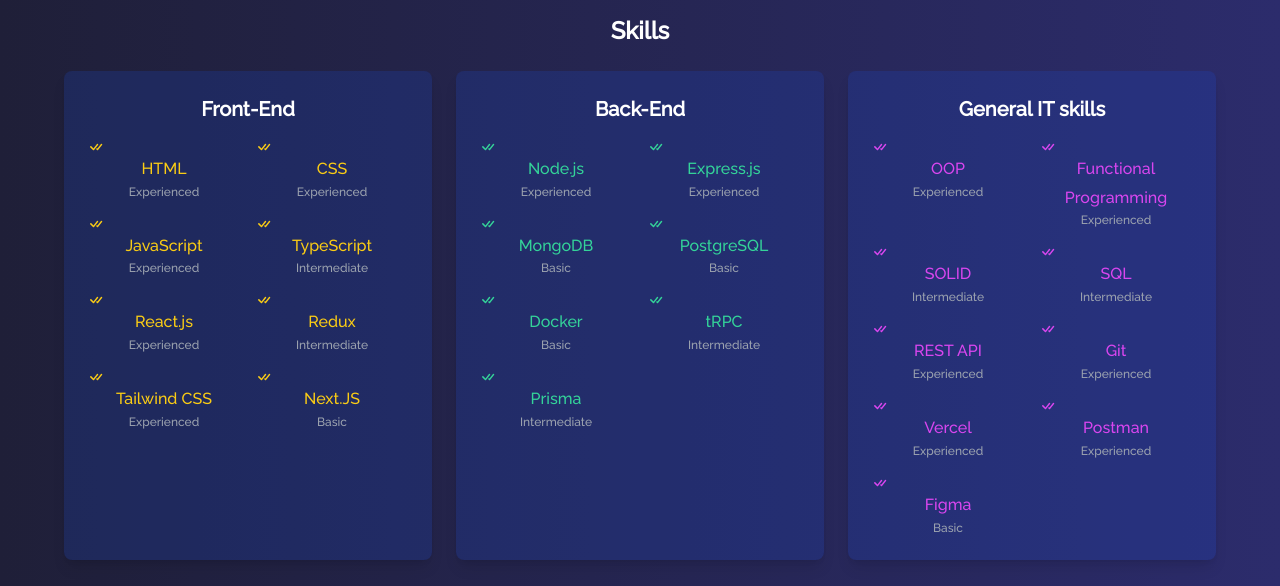
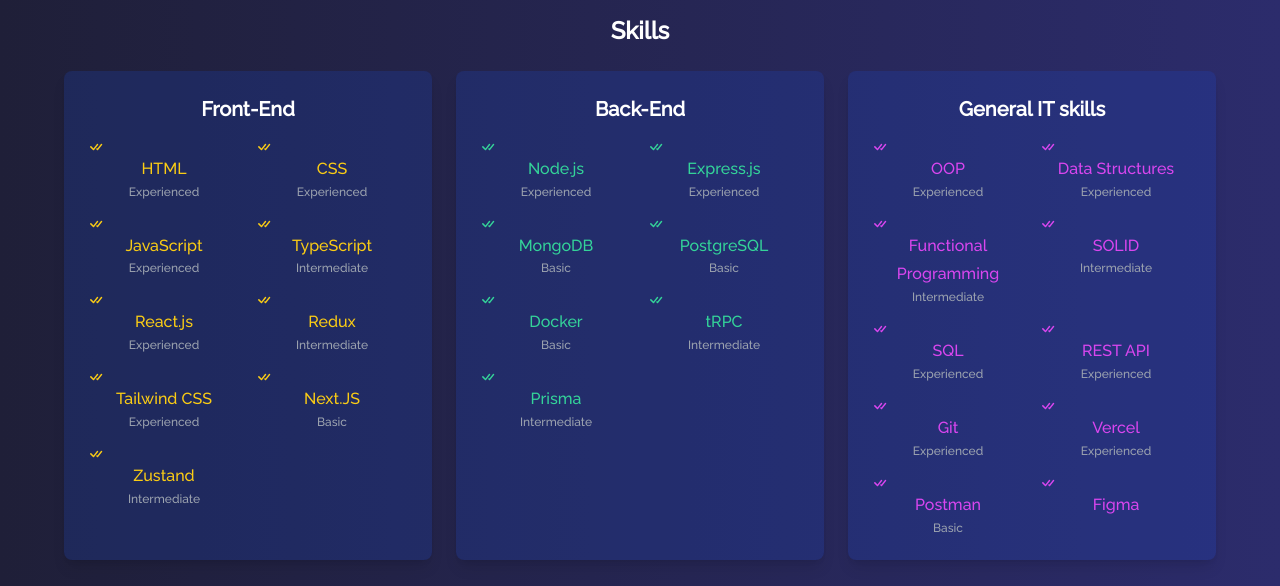
Before and after one commit to MykhailoTanchuk/homepage, a React (Create React App) app: page / in a window 1280 px wide. Shown: the part 1560-2146 px from the top of the page. Built offline with nearby package versions, Linux system fonts and the light colour scheme.

Commit message:
Light changes experience comp and certificate added

```diff
--- a/src/components/experience/Experience.jsx
+++ b/src/components/experience/Experience.jsx
@@ -2,7 +2,7 @@
 import {BsCheckAll} from 'react-icons/bs';
 
 const Experience = () => {
-    const frontEndSkills = ['HTML', 'CSS', 'JavaScript', "TypeScript", 'React.js', 'Redux', 'Tailwind CSS', "Next.JS"];
+    const frontEndSkills = ['HTML', 'CSS', 'JavaScript', "TypeScript", 'React.js', 'Redux', 'Tailwind CSS', "Next.JS", "Zustand"];
     const frontExperience = [
         'Experienced',
         'Experienced',
@@ -11,7 +11,8 @@
         'Experienced',
         'Intermediate',
         'Experienced',
-        'Basic'
+        'Basic',
+        'Intermediate'
     ]
     const backEndSkills = ['Node.js', 'Express.js', 'MongoDB', 'PostgreSQL', 'Docker', 'tRPC', "Prisma"];
     const backExperience = [
@@ -23,7 +24,7 @@
         'Intermediate',
         'Intermediate'
     ]
-    const generalSkills = ["OOP", "Functional Programming", "SOLID", "SQL", "REST API", "Git", "Vercel", "Postman", "Figma"];
+    const generalSkills = ["OOP", "Data Structures", "Functional Programming", "SOLID", "SQL", "REST API", "Git", "Vercel", "Postman", "Figma"];
     const generalExperience = [
         'Experienced',
         'Experienced',
--- a/src/components/nav/Nav.jsx
+++ b/src/components/nav/Nav.jsx
@@ -3,7 +3,6 @@
 import {SiAboutdotme} from 'react-icons/si';
 import {CgWebsite} from 'react-icons/cg';
 import {MdOutlineContactMail} from 'react-icons/md';
-import {GrCertificate} from "react-icons/gr";
 import {TbCertificate} from "react-icons/tb";
 
 const Nav = () => {
--- a/src/components/slider/Slider.jsx
+++ b/src/components/slider/Slider.jsx
@@ -6,6 +6,7 @@
 import image4 from '../../assets/image4.jpg';
 import image5 from '../../assets/image5.jpg';
 import image6 from '../../assets/image6.jpg';
+import image7 from '../../assets/image7.jpg';
 
 
 const ImageSlider = () => {
@@ -21,7 +22,7 @@
     };
 
     const imageSet = [
-        image1, image2, image3, image4, image5, image6
+        image1, image2, image3, image4, image5, image6, image7
     ]
 
     return (
```
Also changed, not shown: src/assets/image7.jpg (added).
